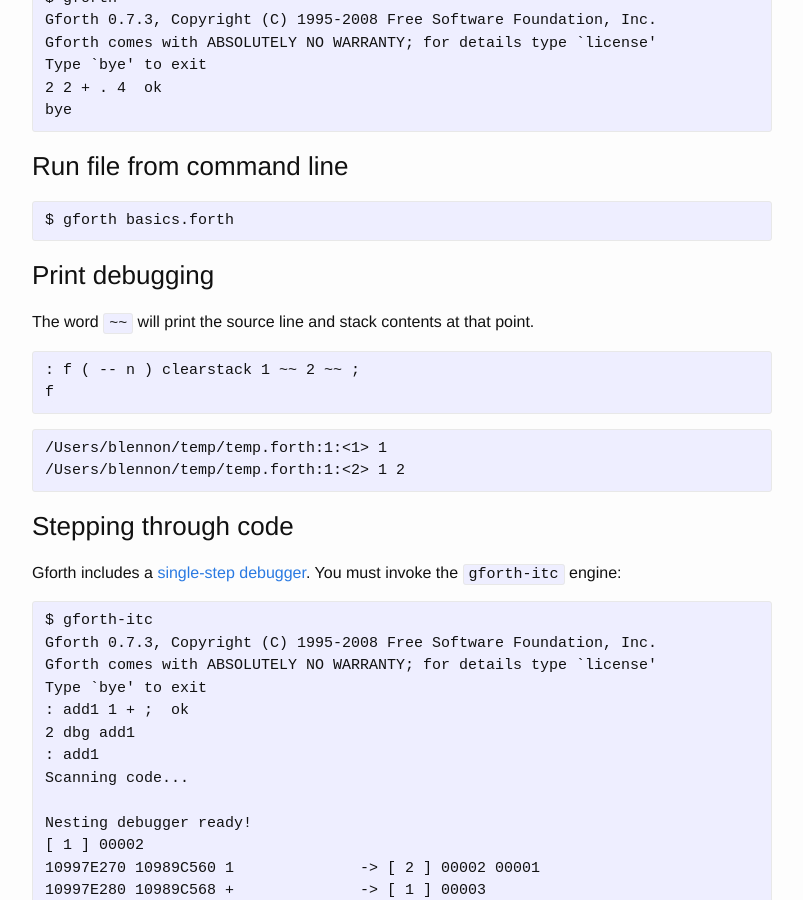
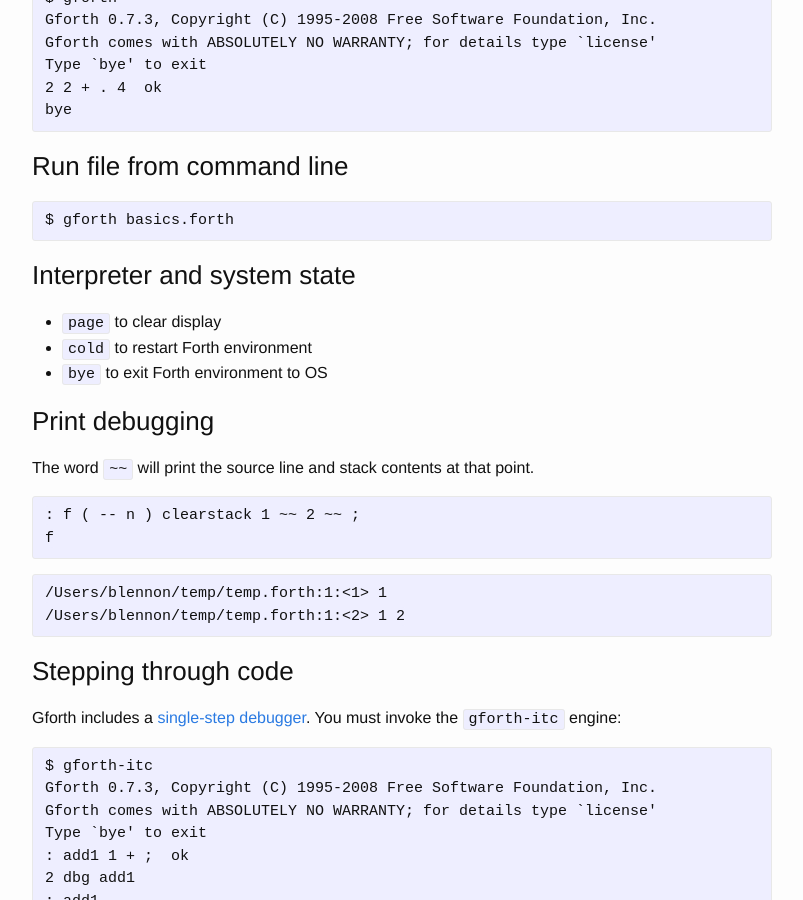
Before and after one commit to bitfragment/plnotes, a Jekyll site: the page built from _forth/implementations-tools.md, in a window 1280 px wide and 900 px high, scrolled down 763 px. Shown: the whole window, without its empty margins (238-1041 px from the left). Built offline with Jekyll 4.4.1, drawn with Linux system fonts in a browser that asks for light colours.

Commit message:
Add notes on interpreter and system state

````diff
--- a/_forth/implementations-tools.md
+++ b/_forth/implementations-tools.md
@@ -40,6 +40,12 @@
 ```txt
 $ gforth basics.forth
 ```
+
+### Interpreter and system state
+
+* `page` to clear display
+* `cold` to restart Forth environment
+* `bye` to exit Forth environment to OS
 
 ### Print debugging
 
````
